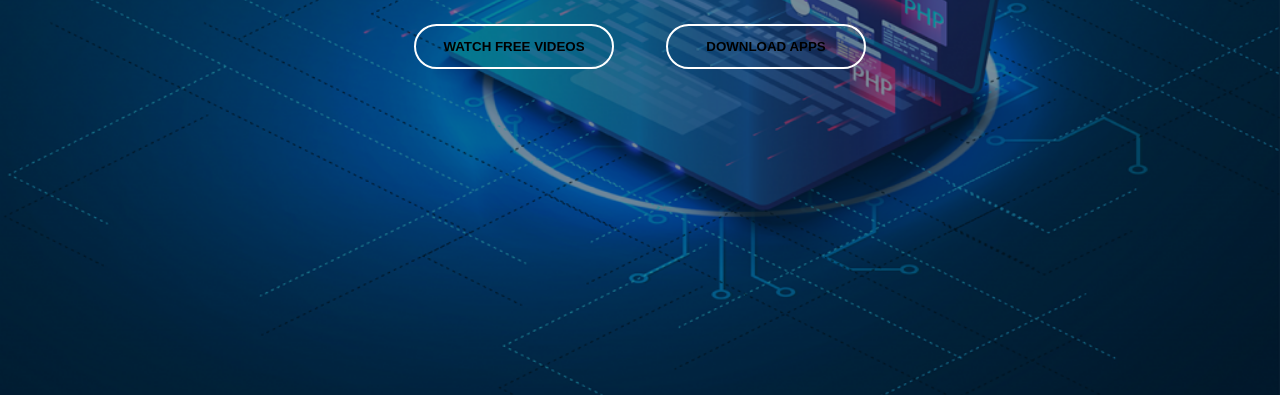
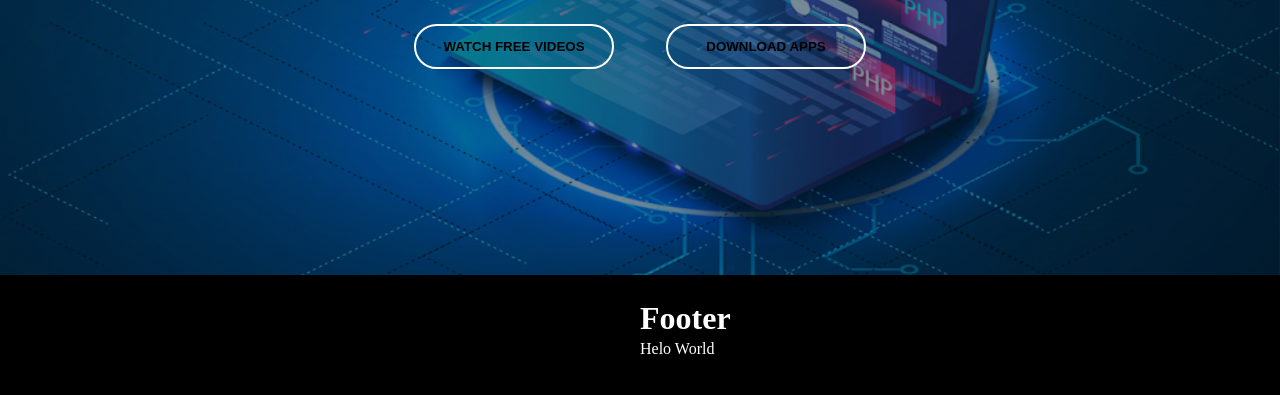
Before and after one commit to waseem122/header_design, a plain HTML site: page index.html in a window 1280 px wide. Shown: the part 405-800 px from the top of the page. Drawn offline with Linux system fonts and the light colour scheme.

Commit message:
Footer start

```diff
--- a/index.css
+++ b/index.css
@@ -100,3 +100,28 @@ button {
 button:hover {
     box-shadow: inset 200px 0 0 #009688;
 }
+
+.footer {
+    position: absolute;
+    top: 85%;
+    background-color: black;
+    width: 100%;
+    height: 15vh;
+}
+
+.footer h1{
+    position: absolute;
+    top: 25px;
+    left: 50%;
+    color: white;
+    text-align: center;
+
+}
+
+.footer p {
+    color: white;
+    text-align: center;
+    position: absolute;
+    top: 65px;
+    left: 50%;
+}
```
